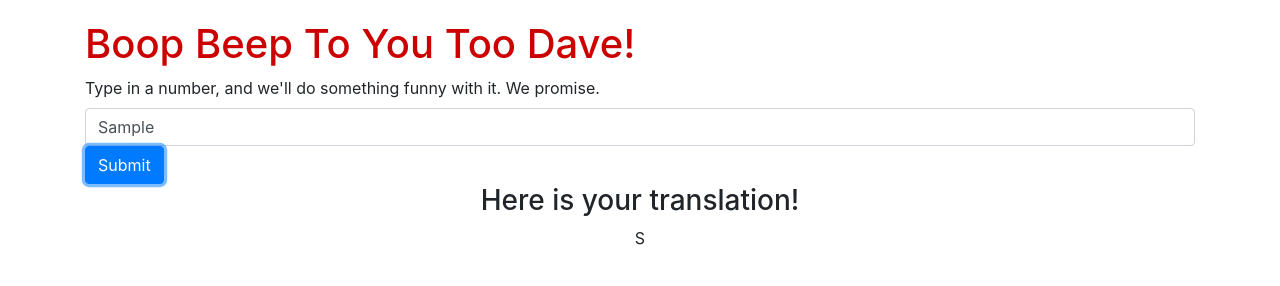
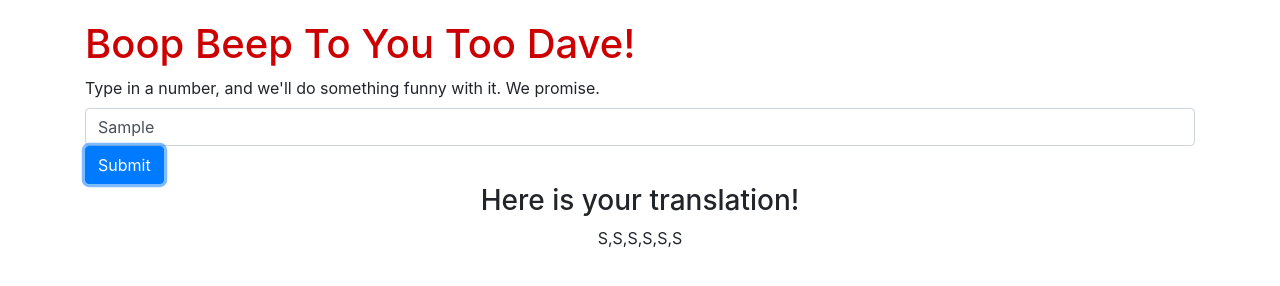
Before and after one commit to hollywilkalis/beep-boop-week3, a plain HTML site: page index.html in a window 1280 px wide. Both pictures are taken after typing "Sample" into the empty fields and a click on the button "Submit". Drawn offline with Linux system fonts and the light colour scheme.

```diff
--- a/index.html
+++ b/index.html
@@ -15,7 +15,8 @@
         <input type="text" class="form-control" id="phrase" placeholder="Please enter your number here">
         <button type="submit" class="btn btn-primary">Submit</button>
       </form>
-      <div class="results-container output-box">
+      </div>
+      <div class="output-box">
         <h3>Here is your translation!</h3>
         <p id="output"></p>
       </div>
--- a/js/scripts.js
+++ b/js/scripts.js
@@ -1,15 +1,17 @@
 //back end logic begins here
+
+
 function splittingArray(phrase) {
   var phrase = $("#phrase").val();
   var phraseArray = phrase.split();
   var arrayConverted = phraseArray.map(convertDigits);
-  var completePhrase = arrayConverted.join(" ");
-  return completePhrase;
+  // var completePhrase = arrayConverted.join(" ");
+  return arrayConverted;
 }
 
 function convertDigits(phraseArray) {
+  var newArray = [];
   for (var i = 0; i < phraseArray.length; i++) {
-    var newArray = [];
     phraseArray[i] = parseInt(phraseArray[i]);
     if ((phraseArray[0]) === 1) {
       newArray.push("Boop! ");
@@ -35,7 +37,7 @@
     event.preventDefault();
     debugger
     var phrase = $("#phrase").val();
-    $("#output").text(splittingArray($("#completePhrase").val()));
+    $("#output").text(splittingArray($("#arrayConverted").val()));
     $(".output-box").show();
     $('#formid')[0].reset();
   }); //close form submit
```
Also changed, not shown: 2 other files.
